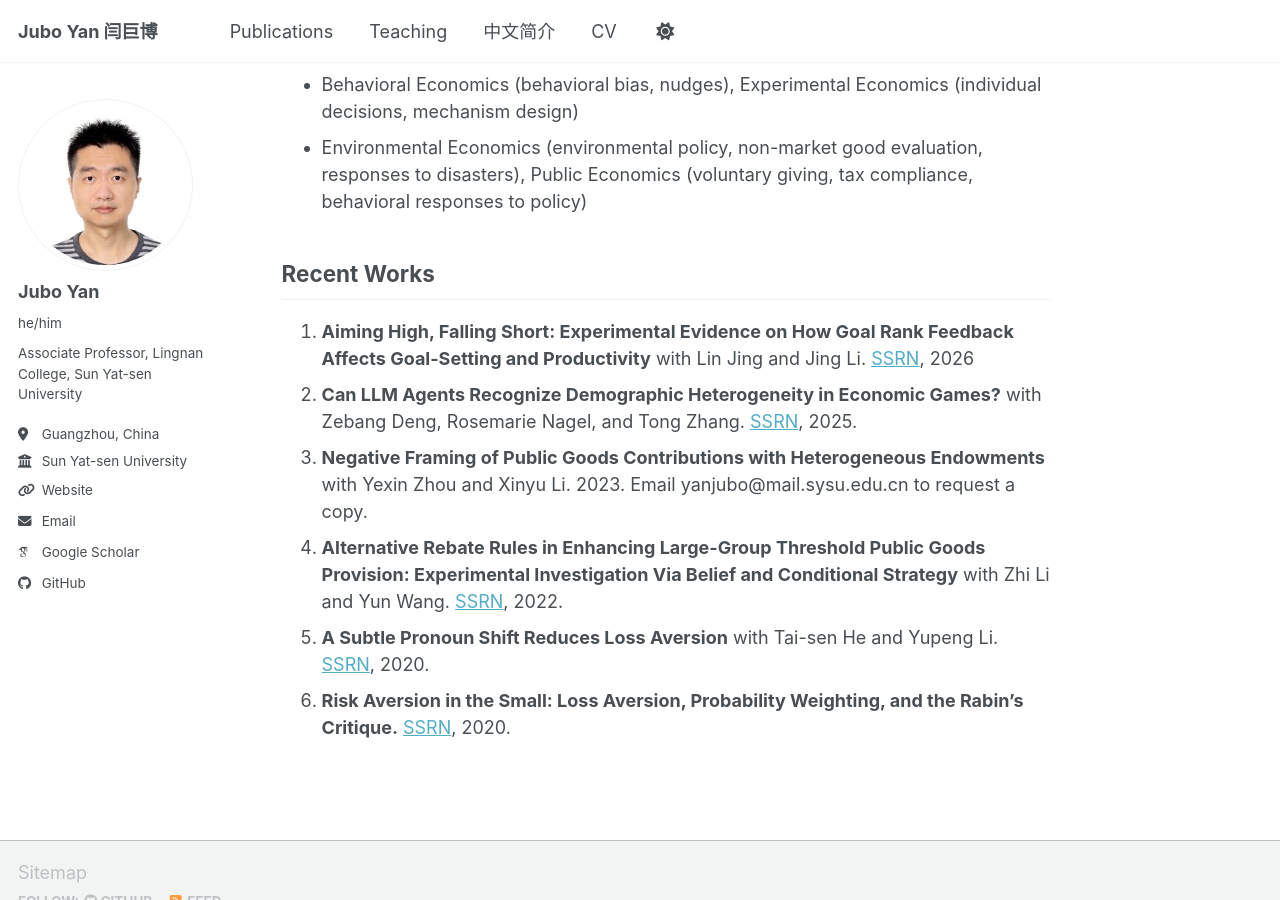
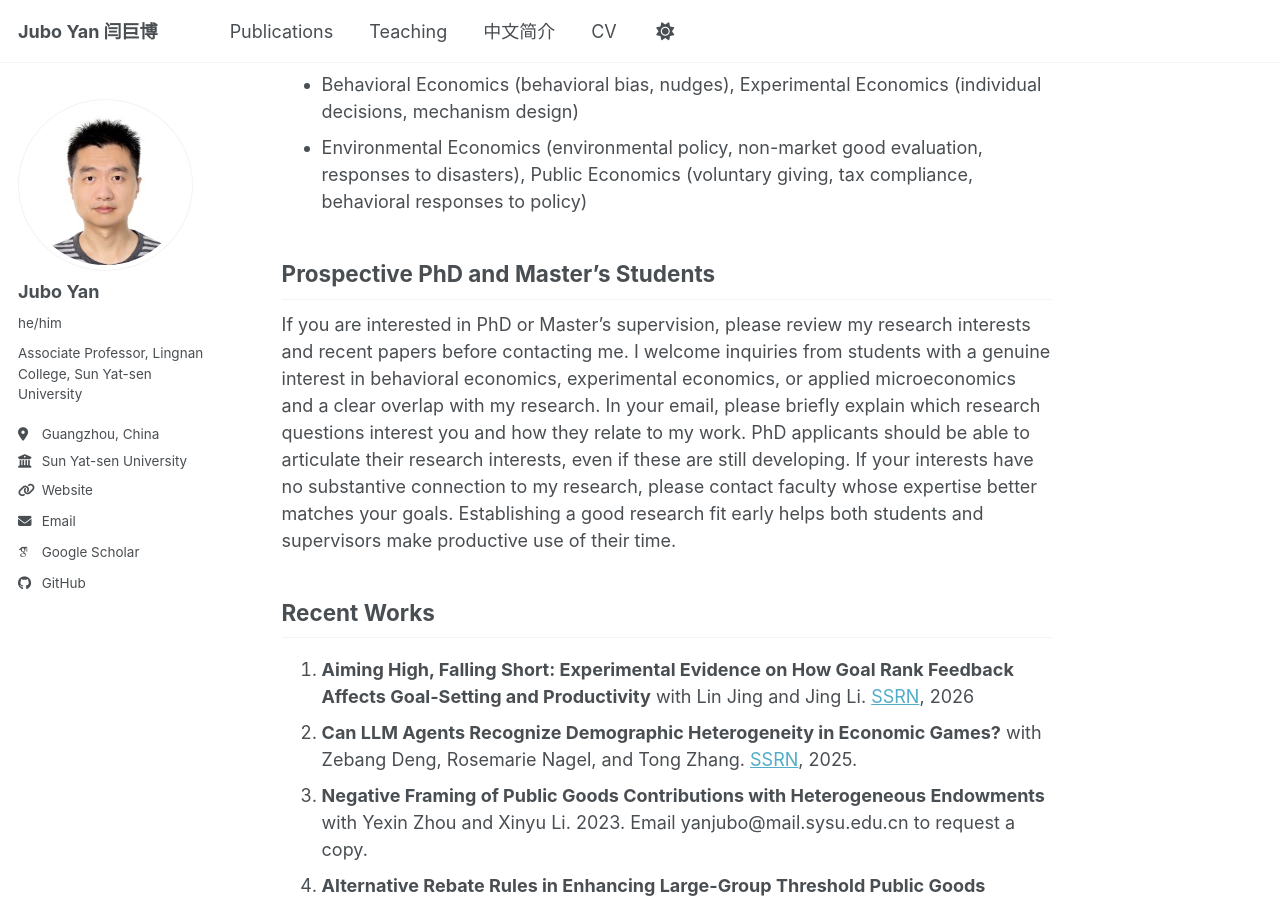
Before and after one commit to xiaogengjacky/xiaogengjacky.github.io, a Jekyll site: the page built from _pages/about.md, in a window 1280 px wide and 900 px high, scrolled down 795 px. Built offline with Jekyll 4.4.1, drawn with Linux system fonts in a browser that asks for light colours; some web fonts are replaced; a script bundle is joined from its source files by our own code; library files that are not in the unit come from our copies.

Commit message:
Add guidance for prospective PhD and Master's students

```diff
--- a/_pages/about.md
+++ b/_pages/about.md
@@ -27,6 +27,10 @@ I was an assistant professor of Ecoomics at Nanyang Technology Univeristy, Singa
 - Behavioral Economics (behavioral bias, nudges), Experimental Economics (individual decisions, mechanism design)
 - Environmental Economics (environmental policy, non-market good evaluation, responses to disasters), Public Economics (voluntary giving, tax compliance, behavioral responses to policy)
 
+## Prospective PhD and Master’s Students
+
+If you are interested in PhD or Master’s supervision, please review my research interests and recent papers before contacting me. I welcome inquiries from students with a genuine interest in behavioral economics, experimental economics, or applied microeconomics and a clear overlap with my research. In your email, please briefly explain which research questions interest you and how they relate to my work. PhD applicants should be able to articulate their research interests, even if these are still developing. If your interests have no substantive connection to my research, please contact faculty whose expertise better matches your goals. Establishing a good research fit early helps both students and supervisors make productive use of their time.
+
 ## Recent Works
 
 1. **Aiming High, Falling Short: Experimental Evidence on How Goal Rank Feedback Affects Goal-Setting and Productivity** with Lin Jing and Jing Li. [SSRN](https://papers.ssrn.com/sol3/papers.cfm?abstract_id=6006394), 2026
```
